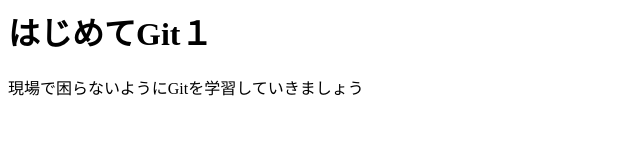
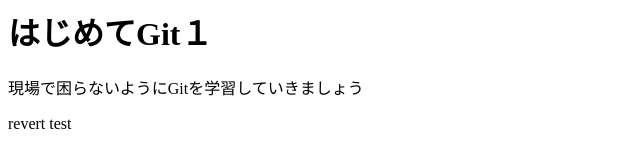
Before and after one commit to yosukeikuno/udemy-git, a plain HTML site: page index.html in a window 1280 px wide. Shown: the full height of the page, 0-640 px from the left. Drawn offline with Linux system fonts and the light colour scheme.

Commit message:
文言修正

```diff
--- a/index.html
+++ b/index.html
@@ -10,6 +10,7 @@
 <body>
     <h1>はじめてGit１</h1>
     <p>現場で困らないようにGitを学習していきましょう</p>
+    <p>revert test</p>
 </body>
 
 </html>
```
